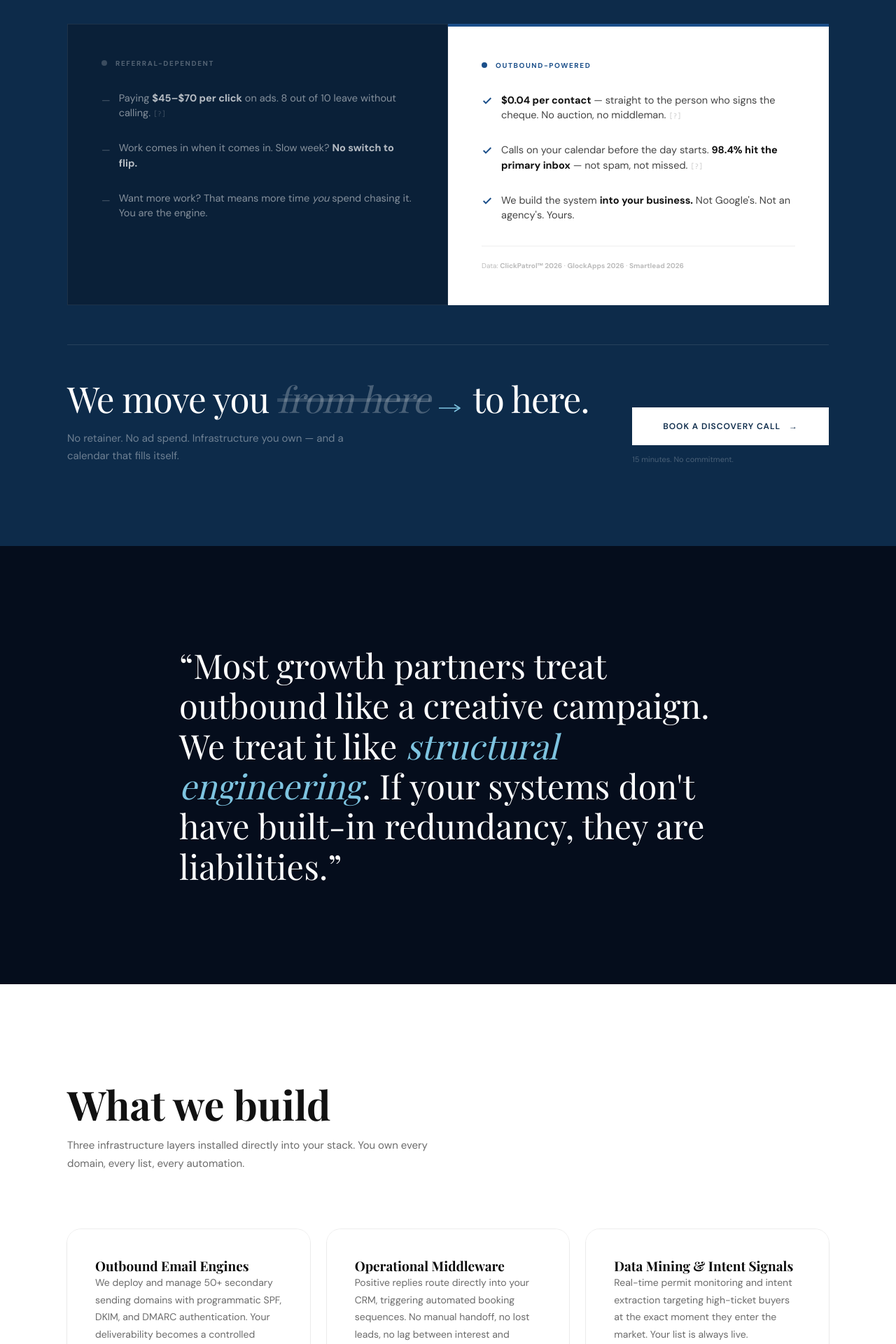
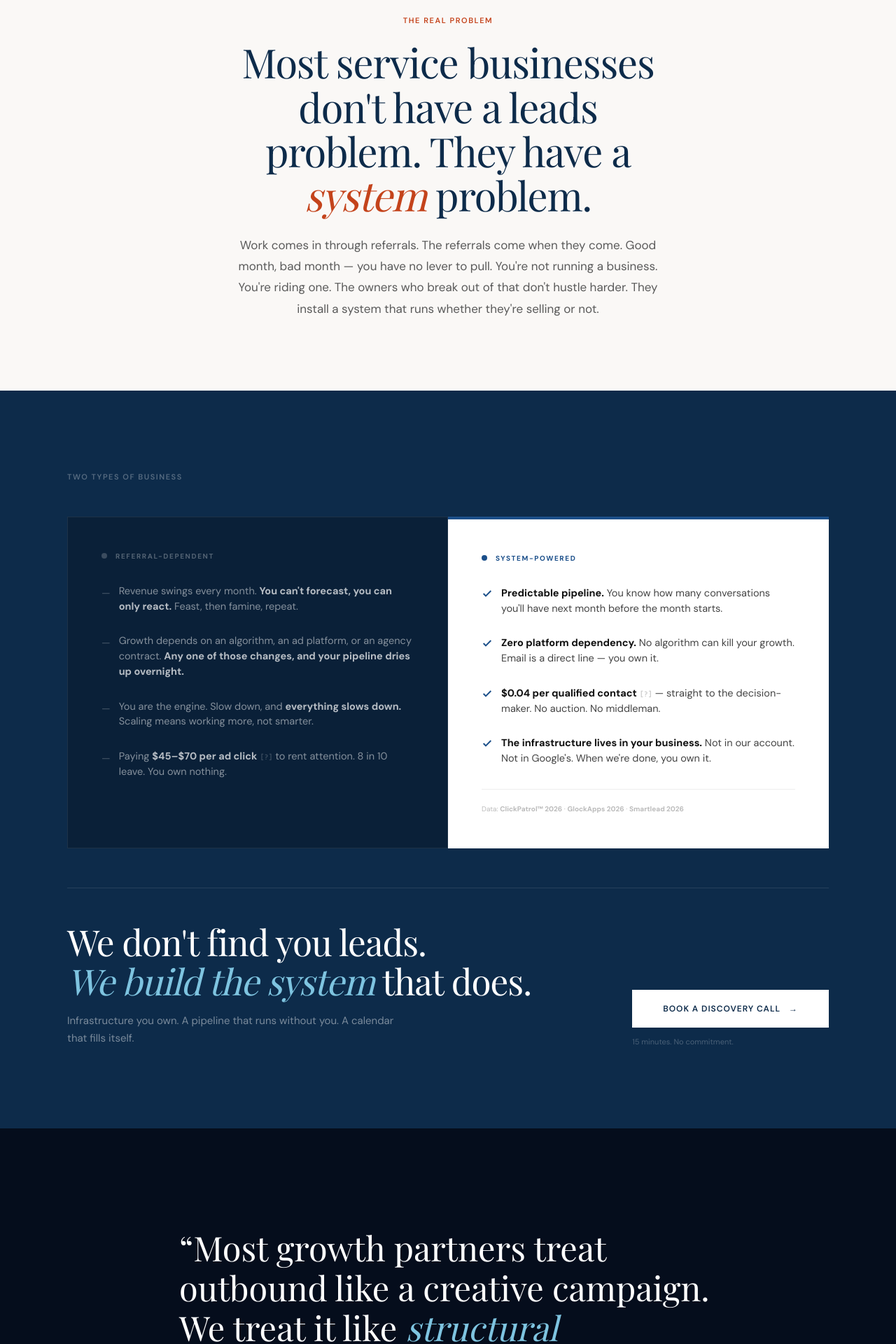
Before and after one commit to jaexochill2-code/scalesteady-engineers, a Next.js app: page / in a window 1280 px wide. Shown: the part 840-2760 px from the top of the page at 70% size. Built offline with nearby package versions, Linux system fonts and the light colour scheme.

Commit message:
copy: identity shift rewrite — bridge preamble, system identity, 4 pain bullets, declaration

```diff
--- a/src/app/page.tsx
+++ b/src/app/page.tsx
@@ -5,16 +5,16 @@ import AnimateOnScroll from "@/components/client/AnimateOnScroll";
 
 const SERVICES = [
   {
-    title: "Outbound Email Engines",
-    desc: "We deploy and manage 50+ secondary sending domains with programmatic SPF, DKIM, and DMARC authentication. Your deliverability becomes a controlled variable, not a gamble.",
+    title: "Outbound Infrastructure",
+    desc: "50+ dedicated sending domains. Programmatic SPF, DKIM, DMARC. Warmed, monitored, and rotated so your deliverability is an engineered outcome — not a daily gamble.",
   },
   {
-    title: "Operational Middleware",
-    desc: "Positive replies route directly into your CRM, triggering automated booking sequences. No manual handoff, no lost leads, no lag between interest and action.",
+    title: "Pipeline Automation",
+    desc: "Positive replies route straight into your CRM and trigger booking sequences automatically. The gap between interest and a call on your calendar closes to zero.",
   },
   {
-    title: "Data Mining & Intent Signals",
-    desc: "Real-time permit monitoring and intent extraction targeting high-ticket buyers at the exact moment they enter the market. Your list is always live.",
+    title: "Intent-Based Targeting",
+    desc: "We pull real-time buying signals — permit filings, hiring activity, funding announcements — and build a live list of buyers who entered the market this week. Not last quarter.",
   },
 ];
 
@@ -228,14 +228,53 @@ export default function Home() {
         </div>
       </section>
 
+      {/* ── BRIDGE: Pain preamble — cream, tight, visceral ── */}
+      <section style={{ background: "#FAF8F6", padding: "clamp(64px, 8vw, 112px) 0" }}>
+        <div className="mx-auto px-8 sm:px-12 lg:px-24" style={{ maxWidth: "840px", textAlign: "center" }}>
+          <p
+            className="font-sans font-semibold uppercase"
+            style={{ fontSize: "11px", letterSpacing: "0.14em", color: "#C4431B", marginBottom: "20px" }}
+          >
+            The real problem
+          </p>
+          <h2
+            className="font-serif font-normal"
+            style={{ fontSize: "clamp(32px, 4.5vw, 58px)", lineHeight: "1.1", letterSpacing: "-0.02em", color: "#0D2B4A" }}
+          >
+            Most service businesses don&apos;t have a leads problem.
+            They have a <span className="italic" style={{ color: "#C4431B" }}>system</span> problem.
+          </h2>
+          <p
+            className="font-sans mt-6"
+            style={{ fontSize: "17px", lineHeight: "1.78", color: "#5A5A5A", maxWidth: "660px", margin: "24px auto 0" }}
+          >
+            Work comes in through referrals. The referrals come when they come.
+            Good month, bad month — you have no lever to pull.
+            You&apos;re not running a business. You&apos;re riding one.
+            The owners who break out of that don&apos;t hustle harder.
+            They install a system that runs whether they&apos;re selling or not.
+          </p>
+        </div>
+      </section>
+
       {/* ── IDENTITY SHIFT ── */}
       <section style={{ background: "#0D2B4A", padding: "clamp(72px, 9vw, 120px) 0" }}>
         <div className="mx-auto px-8 sm:px-12 lg:px-24" style={{ maxWidth: "1280px" }}>
 
-          {/* Two columns: current self → future self — no preamble, columns do the work */}
+          {/* Section label */}
+          <div className="mb-12">
+            <p
+              className="font-sans font-semibold uppercase"
+              style={{ fontSize: "11px", letterSpacing: "0.14em", color: "rgba(255,255,255,0.3)" }}
+            >
+              Two types of business
+            </p>
+          </div>
+
+          {/* Two columns: current self → future self */}
           <div className="grid grid-cols-1 lg:grid-cols-2">
 
-            {/* Left: Referral-dependent — dark, muted, recognisable */}
+            {/* Left: Referral-dependent */}
             <div className="p-8 xl:p-12 flex flex-col" style={{ background: "rgba(0,0,0,0.25)", border: "1px solid rgba(255,255,255,0.08)" }}>
               <div className="mb-8 flex items-center gap-3">
                 <div style={{ width: "8px", height: "8px", background: "rgba(255,255,255,0.2)", borderRadius: "50%" }} />
@@ -246,30 +285,40 @@ export default function Home() {
                 <li className="flex items-start gap-3">
                   <span style={{ color: "rgba(255,255,255,0.25)", marginTop: "3px", flexShrink: 0 }}>—</span>
                   <span style={{ color: "rgba(255,255,255,0.5)" }}>
-                    Paying <strong style={{ color: "rgba(255,255,255,0.7)" }}>$45–$70 per click</strong> on ads. 8 out of 10 leave without calling.
-                    <span className="relative inline-block ml-1 group/tip cursor-help font-mono text-[10px] text-[rgba(255,255,255,0.2)] hover:text-white">[?]
-                      <span className="absolute bottom-full left-0 mb-2 w-64 bg-[#1B4F8A] text-white text-[11px] p-3 leading-normal font-sans font-normal normal-case rounded-none opacity-0 pointer-events-none group-hover/tip:opacity-100 transition-opacity duration-200 z-30 shadow-lg">
-                        <strong>Source:</strong> ClickPatrol™ 2026 B2B Index: avg B2B search CPC $30–$70. LanderLab 2026: 70–90% bounce rate on B2B landing pages.
-                      </span>
-                    </span>
+                    Revenue swings every month. <strong style={{ color: "rgba(255,255,255,0.7)" }}>You can&apos;t forecast, you can only react.</strong> Feast, then famine, repeat.
                   </span>
                 </li>
                 <li className="flex items-start gap-3">
                   <span style={{ color: "rgba(255,255,255,0.25)", marginTop: "3px", flexShrink: 0 }}>—</span>
-                  <span style={{ color: "rgba(255,255,255,0.5)" }}>Work comes in when it comes in. Slow week? <strong style={{ color: "rgba(255,255,255,0.7)" }}>No switch to flip.</strong></span>
+                  <span style={{ color: "rgba(255,255,255,0.5)" }}>
+                    Growth depends on an algorithm, an ad platform, or an agency contract. <strong style={{ color: "rgba(255,255,255,0.7)" }}>Any one of those changes, and your pipeline dries up overnight.</strong>
+                  </span>
                 </li>
                 <li className="flex items-start gap-3">
                   <span style={{ color: "rgba(255,255,255,0.25)", marginTop: "3px", flexShrink: 0 }}>—</span>
-                  <span style={{ color: "rgba(255,255,255,0.5)" }}>Want more work? That means more time <em>you</em> spend chasing it. You are the engine.</span>
+                  <span style={{ color: "rgba(255,255,255,0.5)" }}>
+                    You are the engine. Slow down, and <strong style={{ color: "rgba(255,255,255,0.7)" }}>everything slows down.</strong> Scaling means working more, not smarter.
+                  </span>
+                </li>
+                <li className="flex items-start gap-3">
+                  <span style={{ color: "rgba(255,255,255,0.25)", marginTop: "3px", flexShrink: 0 }}>—</span>
+                  <span style={{ color: "rgba(255,255,255,0.5)" }}>
+                    Paying <strong style={{ color: "rgba(255,255,255,0.7)" }}>$45–$70 per ad click
+                    <span className="relative inline-block ml-1 group/tip cursor-help font-mono text-[10px] text-[rgba(255,255,255,0.2)] hover:text-white">[?]
+                      <span className="absolute bottom-full left-0 mb-2 w-64 bg-[#1B4F8A] text-white text-[11px] p-3 leading-normal font-sans font-normal normal-case rounded-none opacity-0 pointer-events-none group-hover/tip:opacity-100 transition-opacity duration-200 z-30 shadow-lg">
+                        <strong>Source:</strong> ClickPatrol™ 2026 B2B Index: avg B2B search CPC $30-$70. LanderLab 2026: 70-90% bounce on B2B landing pages.
+                      </span>
+                    </span></strong> to rent attention. 8 in 10 leave. You own nothing.
+                  </span>
                 </li>
               </ul>
             </div>
 
-            {/* Right: Outbound-powered — WHITE card, max contrast = the other side */}
+            {/* Right: System-powered — WHITE card, max contrast */}
             <div className="p-8 xl:p-12 flex flex-col" style={{ background: "#FFFFFF", borderTop: "4px solid #1B4F8A" }}>
               <div className="mb-8 flex items-center gap-3">
                 <div style={{ width: "8px", height: "8px", background: "#1B4F8A", borderRadius: "50%" }} />
-                <span className="font-sans font-bold uppercase" style={{ fontSize: "10px", letterSpacing: "0.16em", color: "#1B4F8A" }}>Outbound-powered</span>
+                <span className="font-sans font-bold uppercase" style={{ fontSize: "10px", letterSpacing: "0.16em", color: "#1B4F8A" }}>System-powered</span>
               </div>
 
               <ul className="flex flex-col gap-7 font-sans mb-8" style={{ fontSize: "14.5px" }}>
@@ -278,31 +327,37 @@ export default function Home() {
                     <polyline points="20 6 9 17 4 12" />
                   </svg>
                   <span style={{ color: "#444444" }}>
-                    <strong style={{ color: "#111111" }}>$0.04 per contact</strong> — straight to the person who signs the cheque. No auction, no middleman.
-                    <span className="relative inline-block ml-1 group/tip cursor-help font-mono text-[10px] text-[#CCCCCC] hover:text-[#1B4F8A]">[?]
-                      <span className="absolute bottom-full left-0 mb-2 w-64 bg-[#0D2B4A] text-white text-[11px] p-3 leading-normal font-sans font-normal normal-case rounded-none opacity-0 pointer-events-none group-hover/tip:opacity-100 transition-opacity duration-200 z-30 shadow-lg">
-                        <strong>Source:</strong> Smartlead &amp; Winnr 2026: amortised mailbox cost $120/mo for 10k sends. Validated B2B contact scrape at $0.025/record.
-                      </span>
-                    </span>
+                    <strong style={{ color: "#111111" }}>Predictable pipeline.</strong> You know how many conversations you&apos;ll have next month before the month starts.
                   </span>
                 </li>
                 <li className="flex items-start gap-3">
                   <svg className="w-4 h-4 flex-shrink-0" style={{ marginTop: "3px" }} viewBox="0 0 24 24" fill="none" stroke="#1B4F8A" strokeWidth="3">
                     <polyline points="20 6 9 17 4 12" />
                   </svg>
-                  <span style={{ color: "#444444" }}>Calls on your calendar before the day starts. <strong style={{ color: "#111111" }}>98.4% hit the primary inbox</strong> — not spam, not missed.
-                    <span className="relative inline-block ml-1 group/tip cursor-help font-mono text-[10px] text-[#CCCCCC] hover:text-[#1B4F8A]">[?]
-                      <span className="absolute bottom-full left-0 mb-2 w-64 bg-[#0D2B4A] text-white text-[11px] p-3 leading-normal font-sans font-normal normal-case rounded-none opacity-0 pointer-events-none group-hover/tip:opacity-100 transition-opacity duration-200 z-30 shadow-lg">
-                        <strong>Source:</strong> GlockApps 2026 Enterprise Outbound Audit: fully warmed multi-domain infrastructure holds 98.4% primary inbox placement.
-                      </span>
-                    </span>
+                  <span style={{ color: "#444444" }}>
+                    <strong style={{ color: "#111111" }}>Zero platform dependency.</strong> No algorithm can kill your growth. Email is a direct line — you own it.
                   </span>
                 </li>
                 <li className="flex items-start gap-3">
                   <svg className="w-4 h-4 flex-shrink-0" style={{ marginTop: "3px" }} viewBox="0 0 24 24" fill="none" stroke="#1B4F8A" strokeWidth="3">
                     <polyline points="20 6 9 17 4 12" />
                   </svg>
-                  <span style={{ color: "#444444" }}>We build the system <strong style={{ color: "#111111" }}>into your business.</strong> Not Google&apos;s. Not an agency&apos;s. Yours.</span>
+                  <span style={{ color: "#444444" }}>
+                    <strong style={{ color: "#111111" }}>$0.04 per qualified contact
+                    <span className="relative inline-block ml-1 group/tip cursor-help font-mono text-[10px] text-[#CCCCCC] hover:text-[#1B4F8A]">[?]
+                      <span className="absolute bottom-full left-0 mb-2 w-64 bg-[#0D2B4A] text-white text-[11px] p-3 leading-normal font-sans font-normal normal-case rounded-none opacity-0 pointer-events-none group-hover/tip:opacity-100 transition-opacity duration-200 z-30 shadow-lg">
+                        <strong>Source:</strong> Smartlead & Winnr 2026: amortised mailbox cost $120/mo for 10k sends. Validated B2B contact scrape at $0.025/record.
+                      </span>
+                    </span></strong> — straight to the decision-maker. No auction. No middleman.
+                  </span>
+                </li>
+                <li className="flex items-start gap-3">
+                  <svg className="w-4 h-4 flex-shrink-0" style={{ marginTop: "3px" }} viewBox="0 0 24 24" fill="none" stroke="#1B4F8A" strokeWidth="3">
+                    <polyline points="20 6 9 17 4 12" />
+                  </svg>
+                  <span style={{ color: "#444444" }}>
+                    <strong style={{ color: "#111111" }}>The infrastructure lives in your business.</strong> Not in our account. Not in Google&apos;s. When we&apos;re done, you own it.
+                  </span>
                 </li>
               </ul>
 
@@ -315,24 +370,18 @@ export default function Home() {
 
           </div>
 
-          {/* ── Declaration — identity shift mic drop ── */}
+          {/* ── Declaration ── */}
           <div className="mt-14 pt-12" style={{ borderTop: "1px solid rgba(255,255,255,0.1)" }}>
             <div className="flex flex-col lg:flex-row lg:items-end lg:justify-between gap-10">
 
               <div className="flex-1">
                 <h3 className="font-serif font-normal" style={{ fontSize: "clamp(30px, 4vw, 52px)", lineHeight: "1.1", letterSpacing: "-0.02em", color: "#FFFFFF" }}>
-                  We move you{" "}
-                  <span style={{ color: "rgba(255,255,255,0.25)", fontStyle: "italic", textDecoration: "line-through", textDecorationColor: "rgba(255,255,255,0.15)" }}>from here</span>
-                  <span style={{ display: "inline-flex", alignItems: "center", margin: "0 0.25em" }}>
-                    <svg width="36" height="14" viewBox="0 0 36 14" fill="none">
-                      <line x1="0" y1="7" x2="28" y2="7" stroke="#7EC4E0" strokeWidth="1.5"/>
-                      <polyline points="22,2 30,7 22,12" fill="none" stroke="#7EC4E0" strokeWidth="1.5" strokeLinejoin="round"/>
-                    </svg>
-                  </span>
-                  <span style={{ color: "#FFFFFF" }}>to here.</span>
+                  We don&apos;t find you leads.
+                  <br />
+                  <span className="italic" style={{ color: "#7EC4E0" }}>We build the system</span> that does.
                 </h3>
-                <p className="font-sans mt-4" style={{ fontSize: "15px", lineHeight: "1.7", color: "rgba(255,255,255,0.4)", maxWidth: "440px" }}>
-                  No retainer. No ad spend. Infrastructure you own — and a calendar that fills itself.
+                <p className="font-sans mt-4" style={{ fontSize: "15px", lineHeight: "1.7", color: "rgba(255,255,255,0.45)", maxWidth: "480px" }}>
+                  Infrastructure you own. A pipeline that runs without you. A calendar that fills itself.
                 </p>
               </div>
 
```
